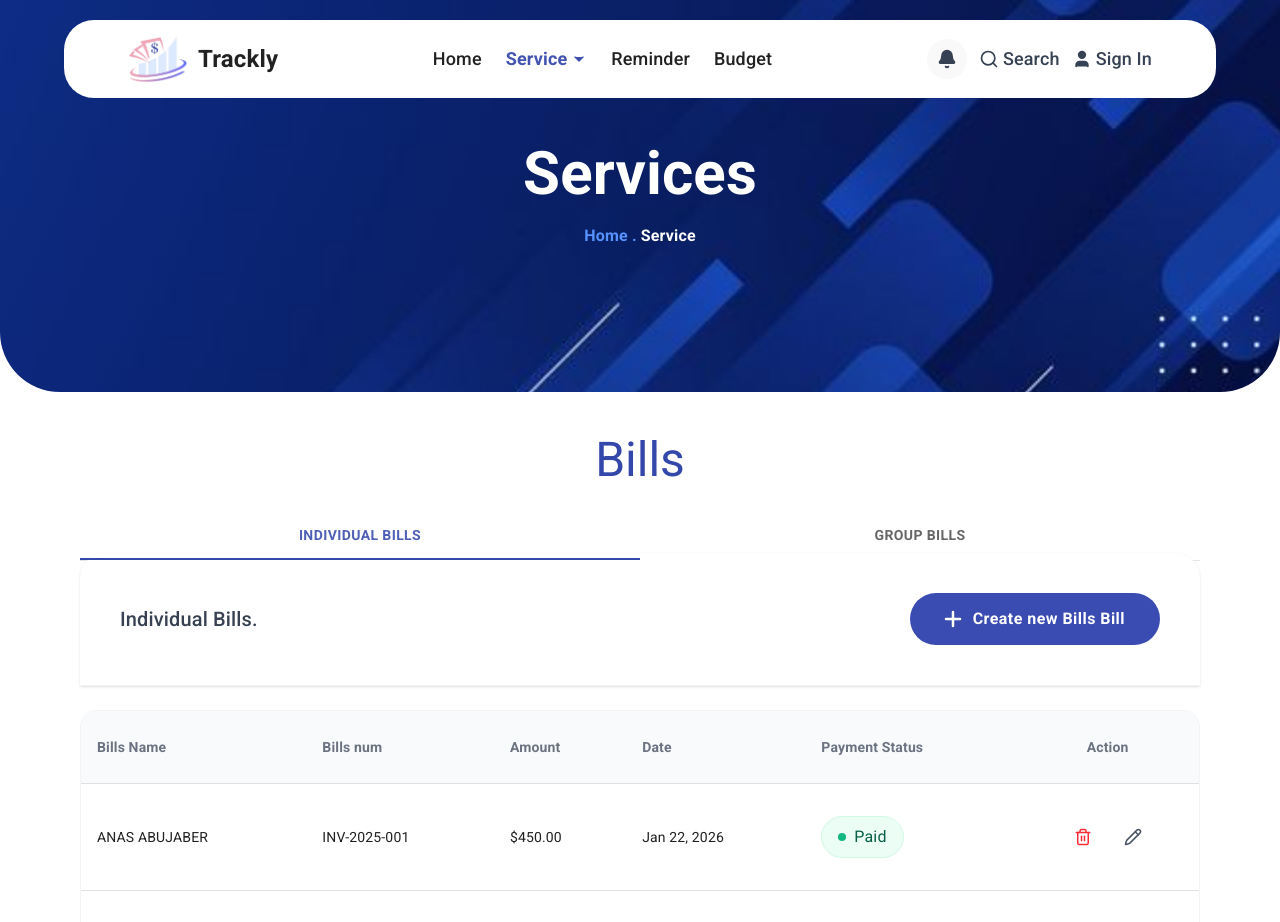
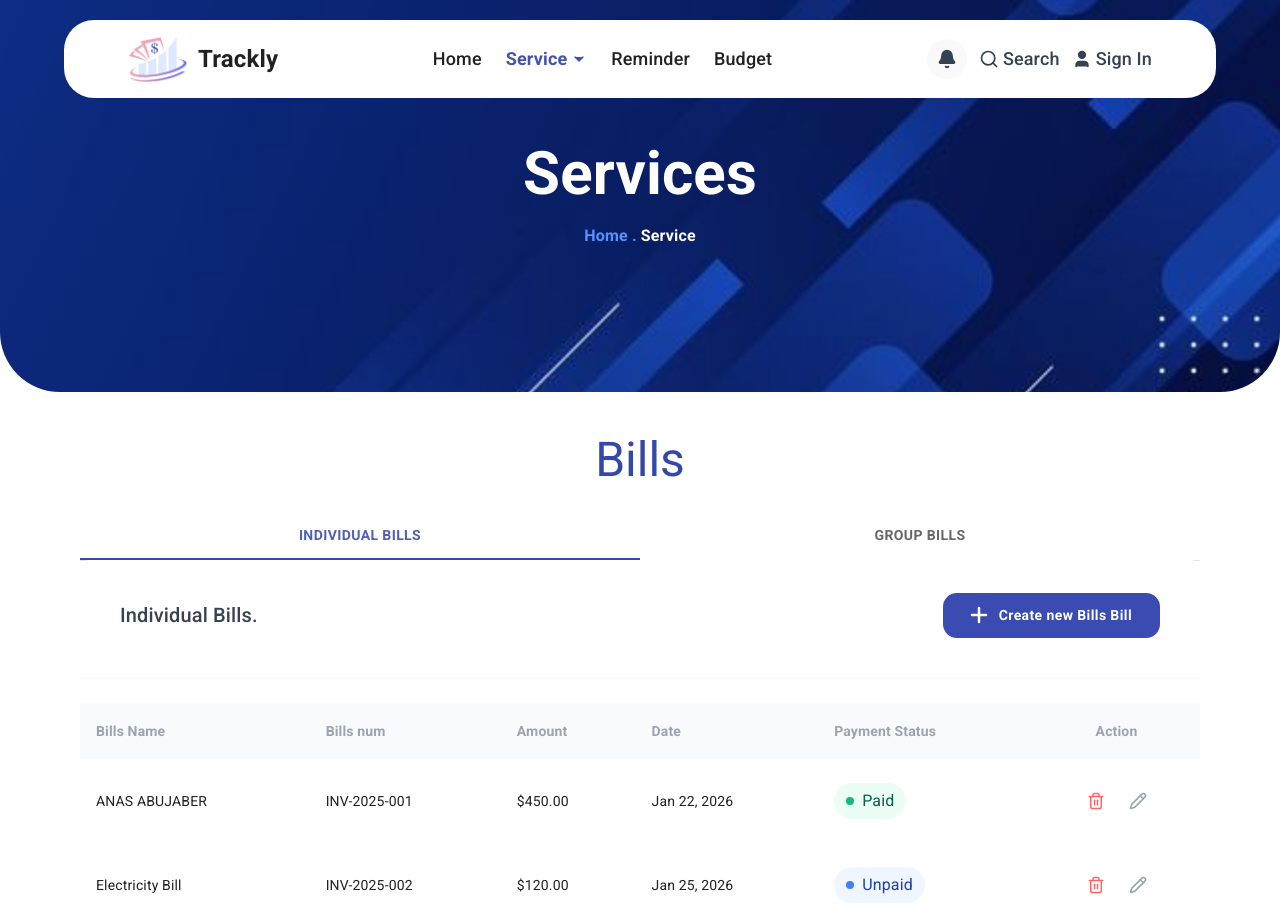
Before and after one commit to Seraj-Omar/Personal-Finance-and-Bill-Splitting-Assistant, a Next.js app: page /services/bills in a window 1280 px wide. Shown: the top 922 px of the page. Built offline with nearby package versions, Linux system fonts and the light colour scheme.

Commit message:
style: remove table borders and update header background to light gray

```diff
--- a/src/components/bills/BillsClient.tsx
+++ b/src/components/bills/BillsClient.tsx
@@ -60,7 +60,7 @@ export default function BillsClient() {
   ];
 
   return (
-    <Box className="relative flex w-full flex-col px-[80px] py-10 gap-6 bg-white min-h-screen">
+    <Box className="relative flex w-full flex-col px-20 py-10 gap-6 bg-white min-h-screen">
       {isAddModalOpen &&
         (activeTab === 0 ? (
           <AddIndividualClient onClose={() => setIsAddModalOpen(false)} />
@@ -90,10 +90,10 @@ export default function BillsClient() {
         </Tabs>
       </Box>
 
-      <Box className="w-full bg-white rounded-t-[25px] -mt-8 px-10 py-10 flex justify-between items-center shadow-sm border-b border-gray-100">
+      <Box className="w-full bg-white rounded-t-[25px] -mt-8 px-10 py-10 flex justify-between items-center shadow-none border-b border-gray-50">
         <Typography
           variant="h6"
-          className="font-extrabold text-[#374151] text-[20px]"
+          className="font-extrabold text-[#374151] text-[18px]"
         >
           {activeTab === 0 ? "Individual Bills." : "Group Bills."}
         </Typography>
@@ -102,12 +102,12 @@ export default function BillsClient() {
           startIcon={<Plus size={24} strokeWidth={2.5} />}
           onClick={() => setIsAddModalOpen(true)}
           sx={{
-            borderRadius: "50px",
-            padding: "12px 35px",
+            borderRadius: "14px",
+            padding: "10px 28px",
             backgroundColor: "#3A4CB1",
             textTransform: "none",
-            fontWeight: "bold",
-            fontSize: "16px",
+            fontWeight: "600",
+            fontSize: "14px",
             boxShadow: "none",
             "&:hover": { backgroundColor: "#2D3B8E", boxShadow: "none" },
           }}
@@ -116,66 +116,60 @@ export default function BillsClient() {
         </Button>
       </Box>
 
-      <TableContainer className="shadow-none border border-gray-100 rounded-2xl overflow-hidden">
+      <TableContainer className="shadow-none border-none overflow-hidden">
         <Table>
-          <TableHead className="bg-[#F8FAFC]">
+          <TableHead sx={{ backgroundColor: "#F9FAFB" }}>
             <TableRow>
-              <TableCell sx={{ py: 3, fontWeight: "bold", color: "#6B7280" }}>
-                Bills Name
-              </TableCell>
-              {activeTab === 1 && (
-                <TableCell sx={{ py: 3, fontWeight: "bold", color: "#6B7280" }}>
-                  Members
+              {[
+                "Bills Name",
+                "Bills num",
+                "Amount",
+                "Date",
+                "Payment Status",
+                "Action",
+              ].map((head) => (
+                <TableCell
+                  key={head}
+                  align={head === "Action" ? "center" : "left"}
+                  sx={{
+                    py: 2,
+                    fontWeight: "bold",
+                    color: "#9CA3AF",
+                    borderBottom: "none",
+                  }}
+                >
+                  {head}
                 </TableCell>
-              )}
-              <TableCell sx={{ py: 3, fontWeight: "bold", color: "#6B7280" }}>
-                Bills num
-              </TableCell>
-              <TableCell sx={{ py: 3, fontWeight: "bold", color: "#6B7280" }}>
-                Amount
-              </TableCell>
-              <TableCell sx={{ py: 3, fontWeight: "bold", color: "#6B7280" }}>
-                Date
-              </TableCell>
-              <TableCell sx={{ py: 3, fontWeight: "bold", color: "#6B7280" }}>
-                Payment Status
-              </TableCell>
-              <TableCell
-                sx={{ py: 3, fontWeight: "bold", color: "#6B7280" }}
-                align="center"
-              >
-                Action
-              </TableCell>
+              ))}
             </TableRow>
           </TableHead>
           <TableBody>
             {demoBills.map((bill, index) => {
               const config = statusConfig[bill.status] || statusConfig.Unpaid;
               return (
-                <TableRow key={index} hover sx={{ "& td": { py: 4 } }}>
-                  <TableCell className="font-medium text-gray-800">
+                <TableRow
+                  key={index}
+                  sx={{ "& td": { py: 3, borderBottom: "none" } }}
+                >
+                  <TableCell className="text-gray-700 font-medium">
                     {bill.name}
                   </TableCell>
-                  {activeTab === 1 && <TableCell>👤👤👤</TableCell>}
                   <TableCell className="text-gray-500">{bill.num}</TableCell>
-                  <TableCell className="font-bold text-gray-900">
+                  <TableCell className="font-bold text-gray-800">
                     {bill.amount}
                   </TableCell>
-                  <TableCell className="text-gray-600">{bill.date}</TableCell>
+                  <TableCell className="text-gray-500">{bill.date}</TableCell>
                   <TableCell>
                     <Box
-                      className="flex items-center gap-2 px-4 py-2 rounded-full w-fit"
-                      style={{
-                        backgroundColor: config.bg,
-                        border: `1px solid ${config.border}`,
-                      }}
+                      className="flex items-center gap-2 px-3 py-1.5 rounded-full w-fit"
+                      style={{ backgroundColor: config.bg }}
                     >
                       <Box
                         className="w-2 h-2 rounded-full"
                         style={{ backgroundColor: config.dot }}
                       />
                       <Typography
-                        className="text-[13px] font-bold"
+                        className="text-[12px] font-bold"
                         style={{ color: config.text }}
                       >
                         {bill.status}
@@ -183,16 +177,16 @@ export default function BillsClient() {
                     </Box>
                   </TableCell>
                   <TableCell align="center">
-                    <Box className="flex justify-center gap-4">
+                    <Box className="flex justify-center gap-3">
                       <IconButton
                         onClick={() => console.log("Delete")}
-                        className="text-red-500 hover:bg-red-50"
+                        className="text-red-400"
                       >
                         <Trash2 size={18} />
                       </IconButton>
                       <IconButton
                         onClick={() => console.log("Edit")}
-                        className="text-gray-600 hover:bg-gray-100"
+                        className="text-gray-400"
                       >
                         <Pencil size={18} />
                       </IconButton>
@@ -213,7 +207,7 @@ function IconButton({ children, className, onClick }: any) {
     <button
       type="button"
       onClick={onClick}
-      className={`p-2 rounded-lg transition-all duration-200 active:scale-95 ${className}`}
+      className={`p-1.5 hover:bg-gray-50 rounded-md transition-all ${className}`}
     >
       {children}
     </button>
```
